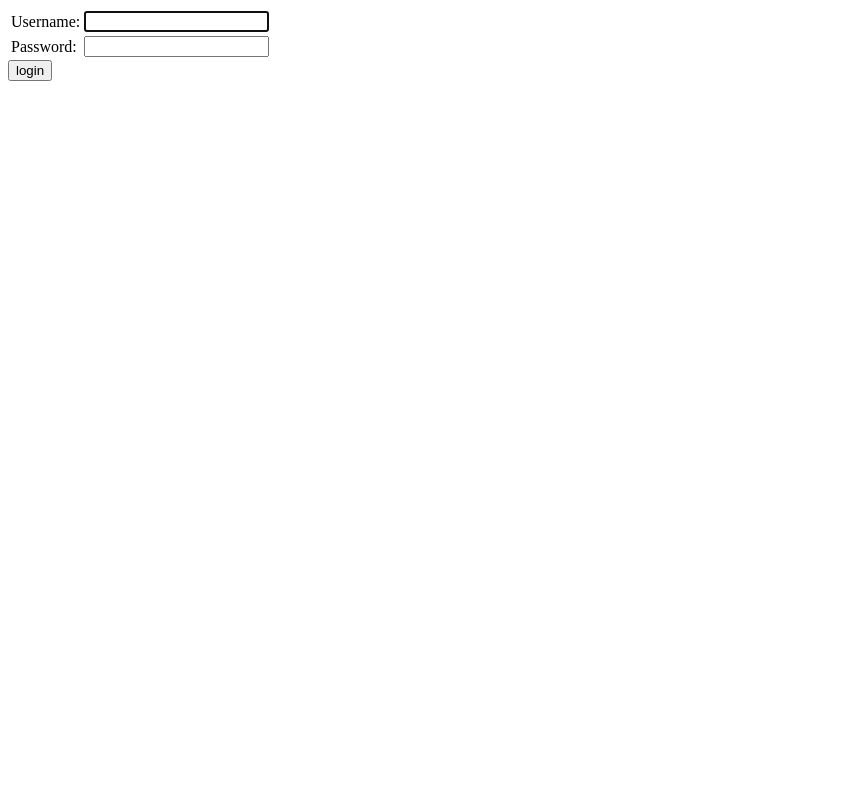
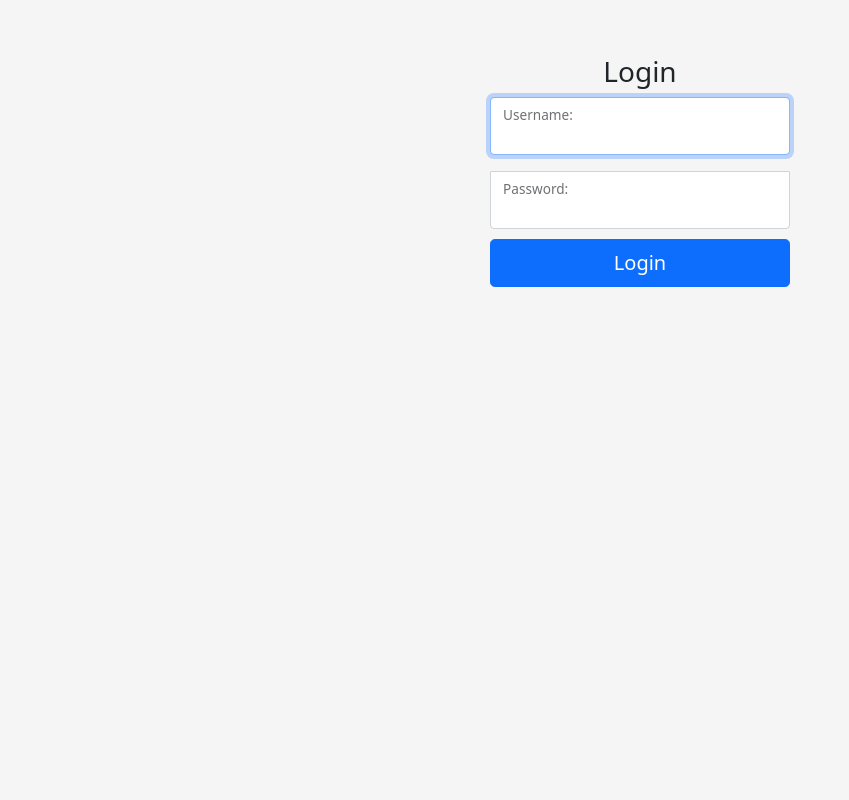
Before and after one commit to AydosIlgazi/bounswe573-2022, a Django app: page /swe/login/ in a window 1280 px wide. Shown: the whole page, without its empty margins (0-849 px from the left). Run offline with Django 4.2, Linux system fonts and the light colour scheme; some libraries are stand-ins or nearby versions.

Commit message:
Login Page Html, Css completed; Resolves #17

```diff
--- /dev/null
+++ b/SweCourseApp/static/css/login.css
@@ -0,0 +1,41 @@
+html,
+body {
+  height: 100%;
+  background-color: #f5f5f5;
+}
+
+#site-wrapper {
+  display: flex;
+  align-items: center;
+  padding-top: 40px;
+  padding-bottom: 40px;
+  background-color: #f5f5f5;
+
+}
+
+.form-signin {
+	width: 100%;
+	max-width: 330px;
+	padding: 15px;
+	margin: auto;
+  }
+
+  .form-signin .checkbox {
+	font-weight: 400;
+  }
+
+  .form-signin .form-floating:focus-within {
+	z-index: 2;
+  }
+
+  .form-signin input[type="username"] {
+	margin-bottom: -1px;
+	border-bottom-right-radius: 0;
+	border-bottom-left-radius: 0;
+  }
+
+  .form-signin input[type="password"] {
+	margin-bottom: 10px;
+	border-top-left-radius: 0;
+	border-top-right-radius: 0;
+  }
--- a/SweCourseApp/templates/SweCourseApp/login.html
+++ b/SweCourseApp/templates/SweCourseApp/login.html
@@ -1,35 +1,27 @@
+{% extends 'base.html' %}
+{% load static %}
+{% load widget_tweaks %}
 
 
 {% block content %}
-
-  {% if form.errors %}
-    <p>Your username and password didn't match. Please try again.</p>
-  {% endif %}
-
-  {% if next %}
-    {% if user.is_authenticated %}
-      <p>Your account doesn't have access to this page. To proceed,
-      please login with an account that has access.</p>
-    {% else %}
-      <p>Please login to see this page.</p>
-    {% endif %}
-  {% endif %}
-
-  <form method="post">
-    {% csrf_token %}
-    <table>
-      <tr>
-        <td>{{ form.username.label_tag }}</td>
-        <td>{{ form.username }}</td>
-      </tr>
-      <tr>
-        <td>{{ form.password.label_tag }}</td>
-        <td>{{ form.password }}</td>
-      </tr>
-    </table>
-    <input type="submit" value="login" />
-    <input type="hidden" name="next" value="{{ next }}" />
-  </form>
-
+  <link href={% static "css/login.css" %} rel="stylesheet">
+  <main class="form-signin text-center">
+    <form method="post" >
+      {% csrf_token %}
+      <h1 class="h3 fw-normal">Login</h3>
+      <div class="form-floating">
+        {% render_field form.username class="form-control" %}
+        <label for="floating-input"> {{ form.username.label_tag }}</label>
+      </div>
+      <div class="form-floating mt-3">
+        {% render_field form.password class="form-control" %}
+        <label for="floating-input"> {{ form.password.label_tag }}</label>
+      </div>
+      <button class="w-100 btn btn-lg btn-primary" type="submit">Login</button>
+      {% if form.errors %}
+        <p class="text-danger">Your username and password didn't match. Please try again.</p>
+      {% endif %}
+    </form>
+  </main>
 
 {% endblock %}
```
